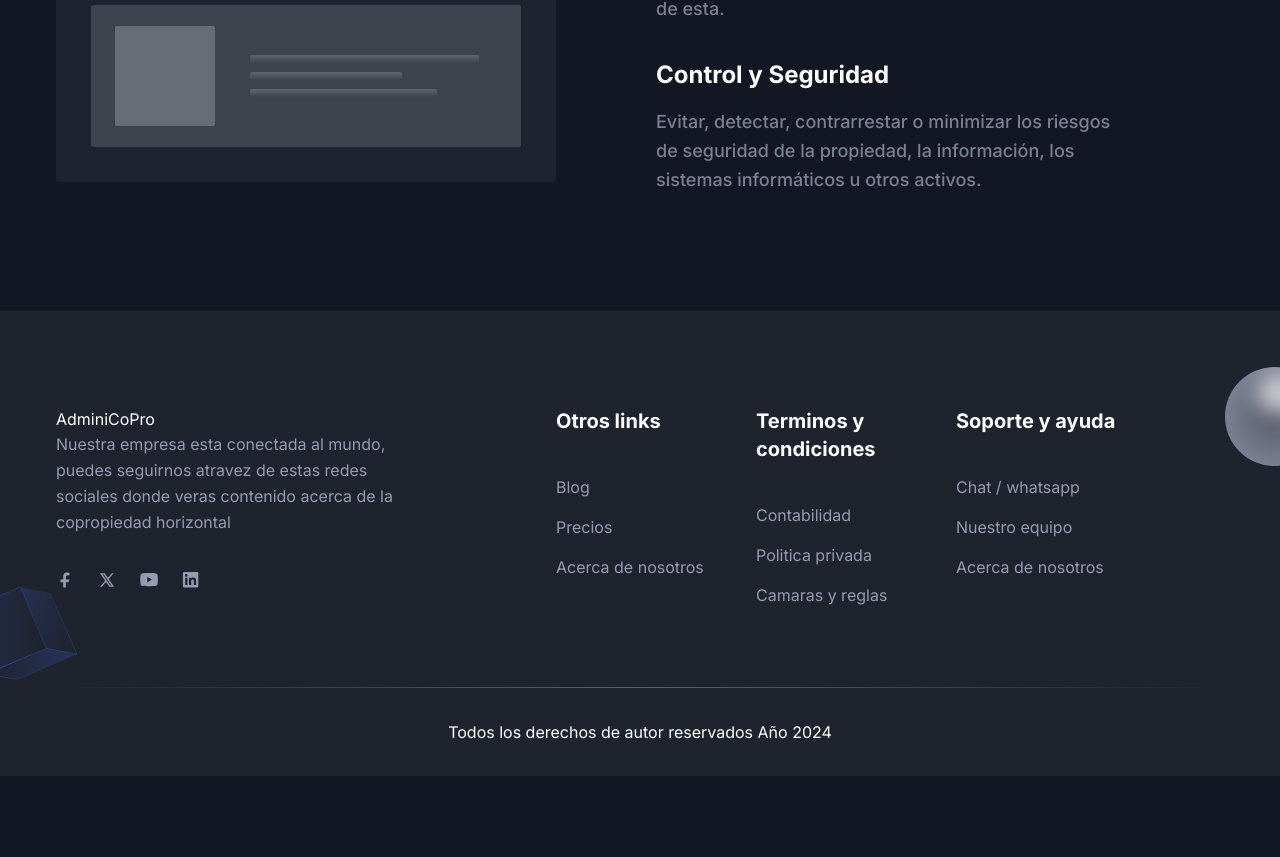
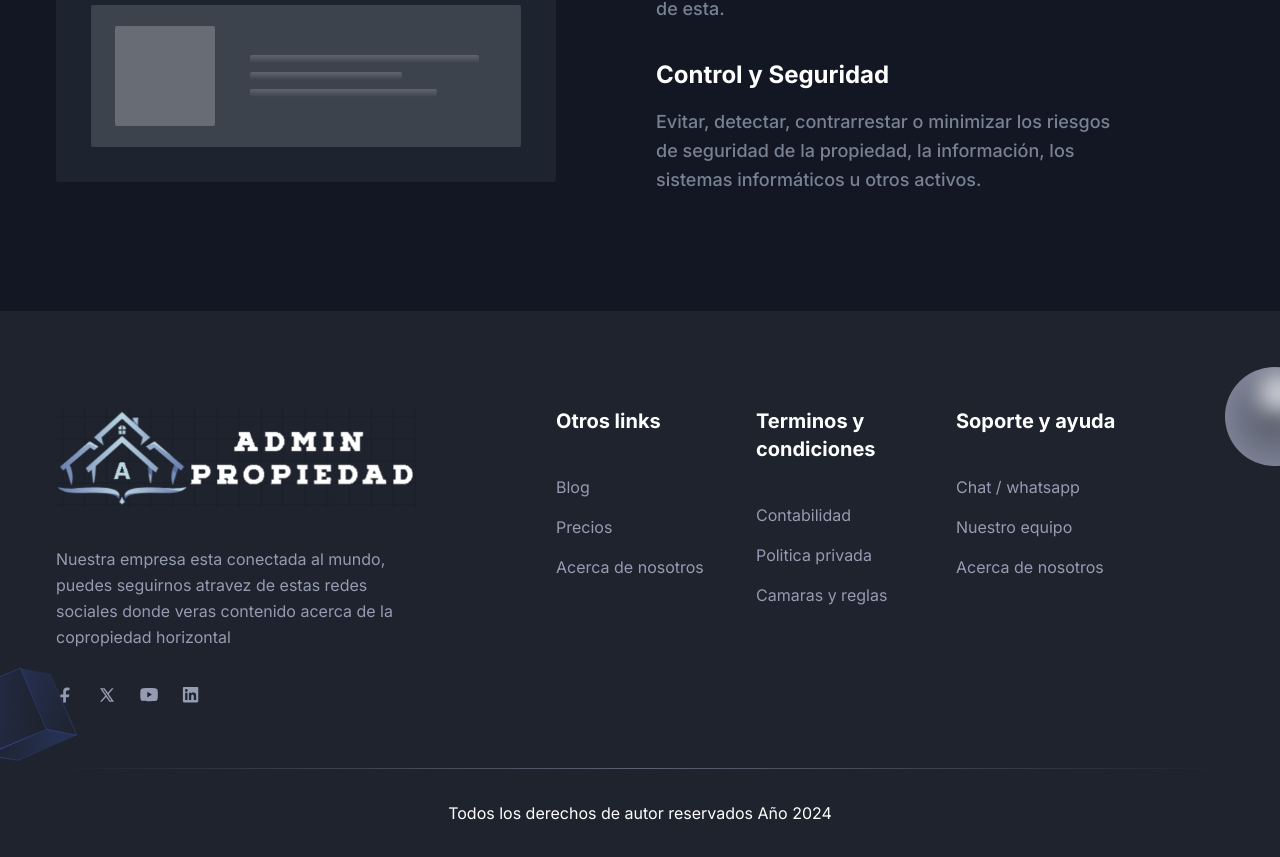
Before and after one commit to tattox26/page, a Next.js app: page /about in a window 1280 px wide. Shown: the part 1437-2294 px from the top of the page. Before the commit the page ends 2213 px from the top, so only its background shows below. Built offline with nearby package versions, Linux system fonts and the light colour scheme.

Commit message:
Cambios de logo

```diff
--- a/src/components/Footer/index.tsx
+++ b/src/components/Footer/index.tsx
@@ -10,24 +10,22 @@ const Footer = () => {
           <div className="-mx-4 flex flex-wrap">
             <div className="w-full px-4 md:w-1/2 lg:w-4/12 xl:w-5/12">
               <div className="mb-12 max-w-[360px] lg:mb-16">
-                AdminiCoPro
-                {/*<Link href="/" className="mb-8 inline-block">
+                <Link href="/" className="mb-8 inline-block">
                   <Image
-                    src="/images/logo/logo-2.svg"
+                    src="/images/logo/logofinal.png"
                     alt="logo"
                     className="w-full dark:hidden"
                     width={140}
                     height={30}
                   />
                   <Image
-                    src="/images/logo/logo.svg"
+                    src="/images/logo/logofinal.png"
                     alt="logo"
                     className="hidden w-full dark:block"
                     width={140}
                     height={30}
                   />
                 </Link>
-              */}
                 <p className="mb-9 text-base leading-relaxed text-body-color dark:text-body-color-dark">
                   Nuestra empresa esta conectada al mundo, puedes seguirnos atravez de estas redes sociales
                   donde veras contenido acerca de la copropiedad horizontal
```
